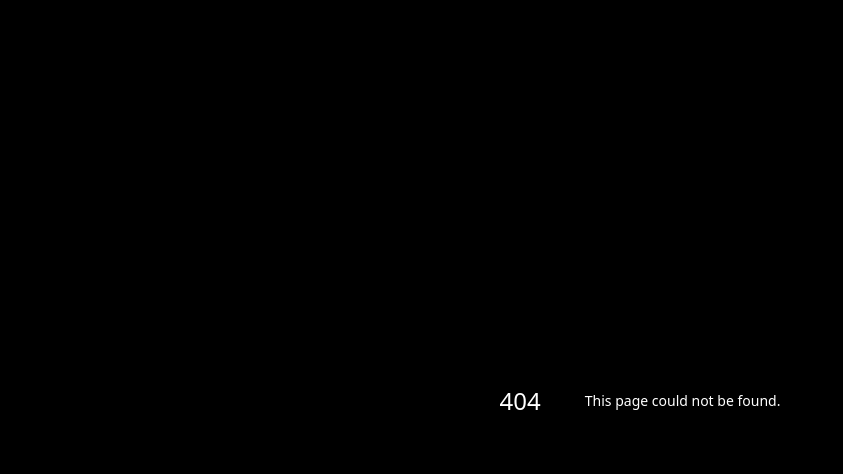
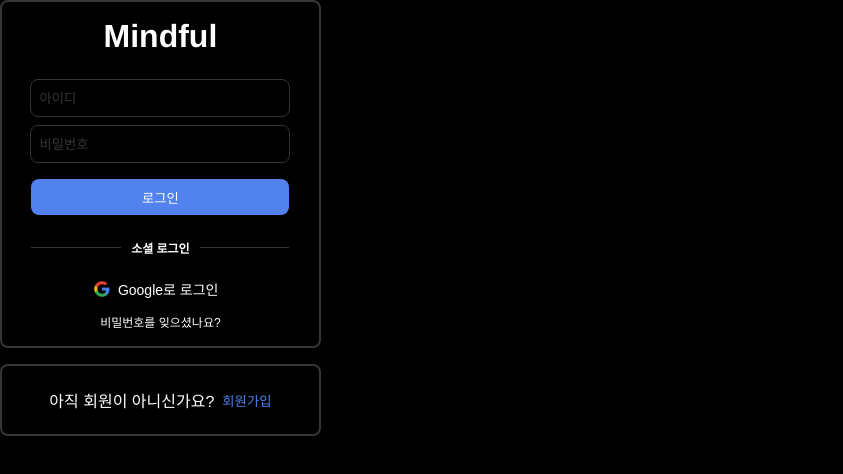
Before and after one commit to baesee0806/Mindful_SNS, a Next.js app: page /auth/login in a window 1280 px wide. Before the commit this address had no page. Shown: the top 474 px of the page, without its empty margins (0-843 px from the left). Built offline with nearby package versions, Linux system fonts and the light colour scheme.

Commit message:
Feat: 로그인 Form components 구현
- SVG 이미지 사용을 위한 svgr/webpack 설치 및 next configure 설정

Relate to: #1

```diff
--- a/next.config.mjs
+++ b/next.config.mjs
@@ -6,6 +6,14 @@ const nextConfig = {
 	images: {
 		domains: ['picsum.photos'],
 	},
+	webpack: (config) => {
+		config.module.rules.push({
+			test: /\.svg$/,
+			use: ['@svgr/webpack'],
+		});
+
+		return config;
+	},
 };
 
 export default nextConfig;
--- a/package.json
+++ b/package.json
@@ -9,6 +9,7 @@
 		"lint": "next lint"
 	},
 	"dependencies": {
+		"@svgr/webpack": "^8.1.0",
 		"@tanstack/react-query": "^5.59.13",
 		"next": "14.2.15",
 		"react": "^18",
--- /dev/null
+++ b/src/app/(auth)/auth/_components/LoginFrom.tsx
@@ -0,0 +1,158 @@
+'use client';
+import styled from 'styled-components';
+import GoogleLogo from '@/assets/svg/google_logo.svg';
+
+const LoginFrom = () => {
+	return (
+		<Container>
+			<FormContainer>
+				{/* title */}
+				<FromTitle>Mindful</FromTitle>
+				{/* 아이디 */}
+				<FormInputWrap>
+					<FormInput type="text" id="username" placeholder="아이디" />
+				</FormInputWrap>
+				{/* 비밀번호 */}
+				<FormInputWrap>
+					<FormInput type="password" id="password" placeholder="비밀번호" />
+				</FormInputWrap>
+				{/* 로그인 버튼 */}
+				<FormButton type="submit">로그인</FormButton>
+				{/* Divider */}
+				<Divider>
+					<SocialLoginText>소셜 로그인</SocialLoginText>
+				</Divider>
+				{/* 구글 로그인 */}
+				<SocialLoginContainer>
+					<GoogleLogo />
+					<SocialLoginButton>Google로 로그인</SocialLoginButton>
+				</SocialLoginContainer>
+				<ForgotPassword>비밀번호를 잊으셨나요?</ForgotPassword>
+			</FormContainer>
+			<SignupContainer>
+				<p>아직 회원이 아니신가요?</p>
+				<SignupButton>회원가입</SignupButton>
+			</SignupContainer>
+		</Container>
+	);
+};
+
+export default LoginFrom;
+
+const Container = styled.div`
+	width: 320px;
+`;
+
+const FormContainer = styled.form`
+	display: flex;
+	flex-direction: column;
+	align-items: center;
+	width: 89%;
+	border: 2px solid #363636;
+	border-radius: 8px;
+	padding: 16px;
+`;
+
+const FromTitle = styled.h2`
+	text-align: center;
+	font-size: 32px;
+	margin-bottom: 24px;
+`;
+
+const FormInputWrap = styled.div`
+	display: flex;
+	justify-content: center;
+	align-items: center;
+	width: 258px;
+	height: 36px;
+	border: 1px solid #363636;
+	border-radius: 8px;
+	margin-bottom: 8px;
+
+	&:focus-within {
+		border: 1px solid #5182ee;
+	}
+`;
+
+const FormInput = styled.input`
+	width: 242px;
+	&::placeholder {
+		color: #363636;
+	}
+	&:focus {
+		outline: none;
+	}
+`;
+
+const FormButton = styled.button`
+	width: 258px;
+	height: 36px;
+	background-color: #5182ee;
+	color: #ffffff;
+	border: none;
+	border-radius: 8px;
+	margin-top: 8px;
+	cursor: pointer;
+`;
+
+const Divider = styled.div`
+	display: flex;
+	align-items: center;
+	width: 258px;
+	margin: 24px 0;
+
+	&::before,
+	&::after {
+		content: '';
+		flex: 1;
+		border-bottom: 1px solid #363636;
+	}
+
+	&::before {
+		margin-right: 10px;
+	}
+
+	&::after {
+		margin-left: 10px;
+	}
+`;
+const SocialLoginContainer = styled.button`
+	display: flex;
+	align-items: center;
+	justify-content: flex-start;
+	width: 133px;
+	height: 17px;
+	margin-bottom: 16px;
+	cursor: pointer;
+`;
+const SocialLoginButton = styled.div`
+	font-size: 14px;
+	margin-left: 8px;
+`;
+const SocialLoginText = styled.span`
+	font-size: 12px;
+	font-weight: bold;
+	color: white;
+`;
+const ForgotPassword = styled.button`
+	font-size: 12px;
+	cursor: pointer;
+`;
+const SignupContainer = styled.div`
+	display: flex;
+	justify-content: center;
+	align-items: center;
+	width: 99%;
+	height: 68px;
+	border: 2px solid #363636;
+	border-radius: 8px;
+	margin-top: 16px;
+`;
+
+const SignupButton = styled.button`
+	background: none;
+	border: none;
+	color: #5182ee;
+	cursor: pointer;
+	margin-left: 8px;
+`;
--- /dev/null
+++ b/src/app/(auth)/auth/login/page.tsx
@@ -0,0 +1,11 @@
+import LoginFrom from '../_components/LoginFrom';
+
+const LoginPage = () => {
+	return (
+		<div>
+			<LoginFrom />
+		</div>
+	);
+};
+
+export default LoginPage;
--- /dev/null
+++ b/src/app/(auth)/layout.tsx
@@ -0,0 +1,5 @@
+const AuthLayout = ({ children }: { children: React.ReactNode }) => {
+	return <div>{children}</div>;
+};
+
+export default AuthLayout;
--- a/src/app/page.tsx
+++ /dev/null
@@ -1,3 +0,0 @@
-export default function Home() {
-  return <div></div>;
-}
--- a/tailwind.config.ts
+++ /dev/null
@@ -1,19 +0,0 @@
-import type { Config } from "tailwindcss";
-
-const config: Config = {
-  content: [
-    "./src/pages/**/*.{js,ts,jsx,tsx,mdx}",
-    "./src/components/**/*.{js,ts,jsx,tsx,mdx}",
-    "./src/app/**/*.{js,ts,jsx,tsx,mdx}",
-  ],
-  theme: {
-    extend: {
-      colors: {
-        background: "var(--background)",
-        foreground: "var(--foreground)",
-      },
-    },
-  },
-  plugins: [],
-};
-export default config;
```
Also changed, not shown: src/app/(service)/page.tsx (added, +9 -0 lines), src/assets/svg/google_logo.svg (added), src/providers/QueryProvider.tsx (renamed from src/providers/QueryProbider.tsx), 1 other file (tests, documents, lock files or other folders).
